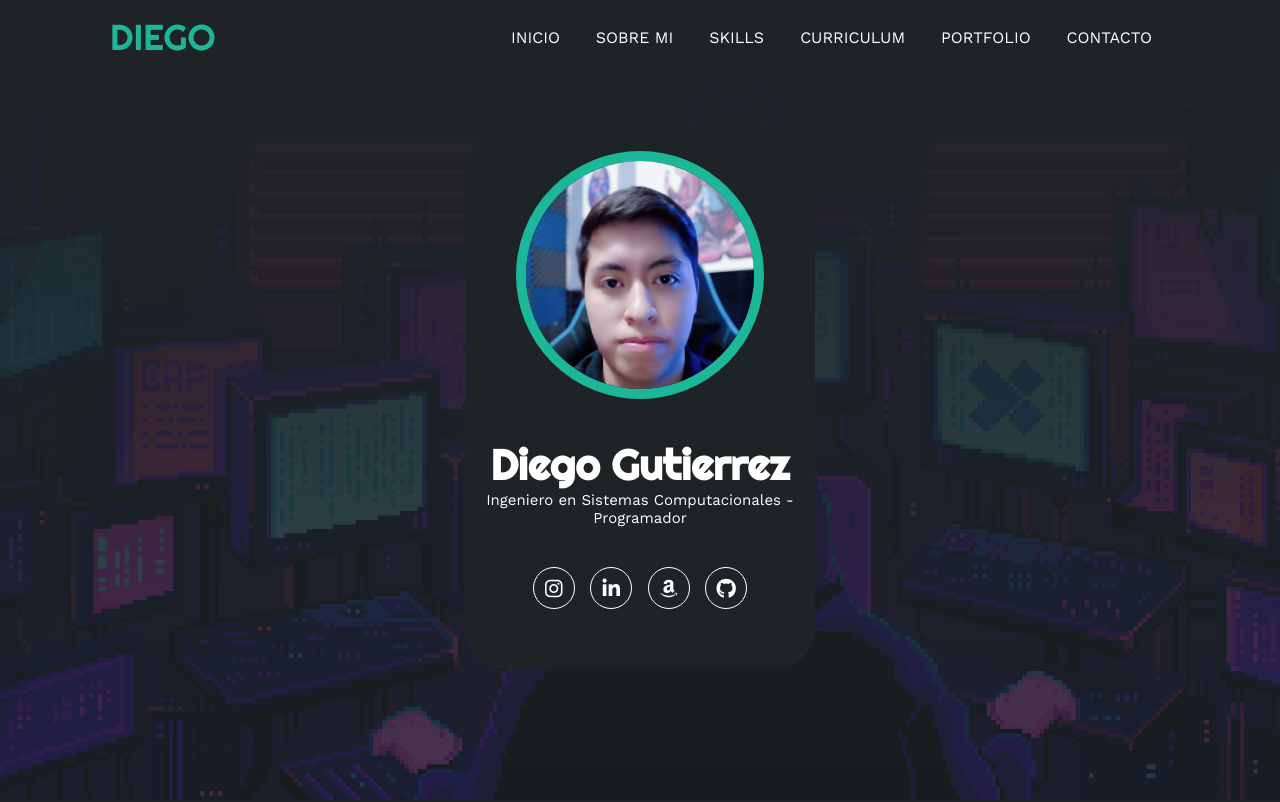
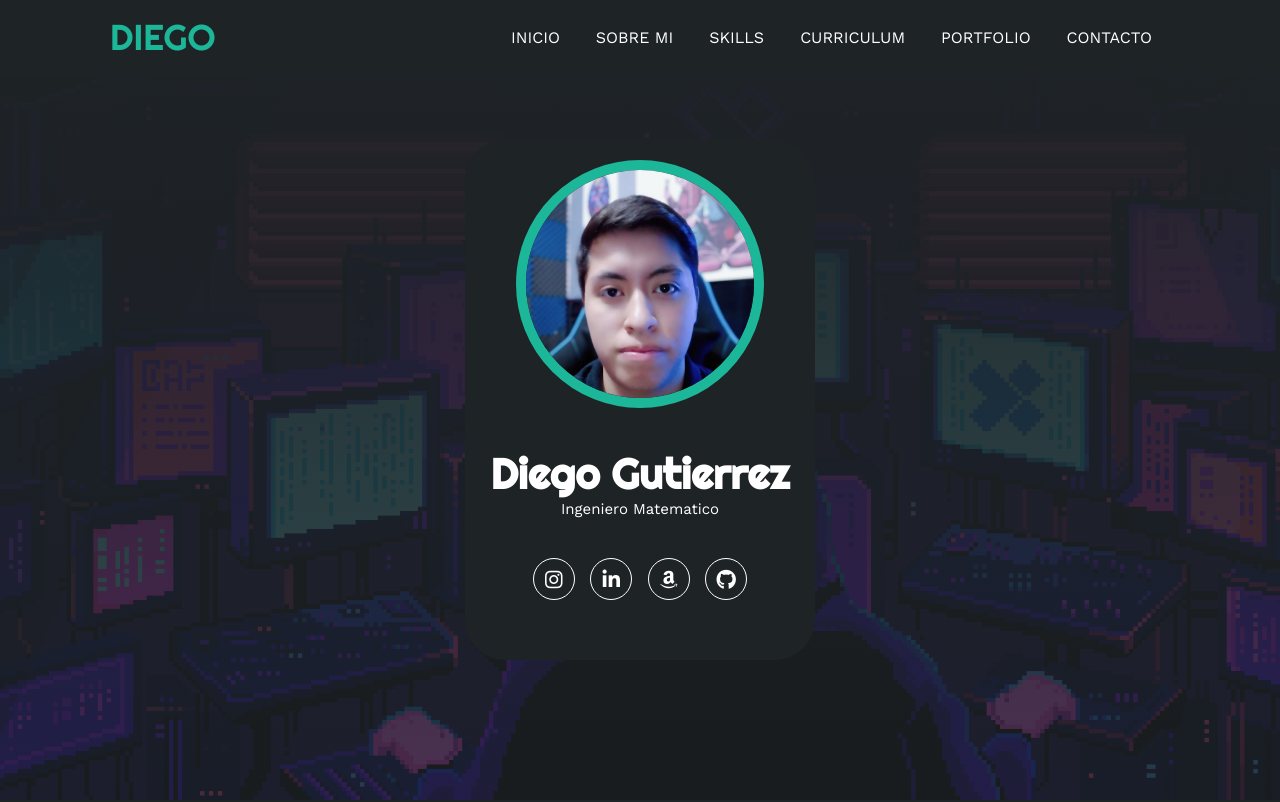
Before and after one commit to YeyosJones/YeyosJones.github.io, a plain HTML site: page index.html in a window 1280 px wide. Shown: the top 802 px of the page. Drawn offline with nearby package versions, Linux system fonts and the light colour scheme.

Commit message:
index.html

```diff
--- a/index.html
+++ b/index.html
@@ -38,7 +38,7 @@
                 <img src="img/hero.jpg" alt="">
             </div>
             <h1>Diego Gutierrez</h1>
-            <h2>Ingeniero en Sistemas Computacionales - Programador</h2>
+            <h2>Ingeniero Matematico</h2>
         <div class="redes">
             <a href="https://www.instagram.com/diegogutierrezbautista/" target="_blank"><i class="fa-brands fa-instagram"></i></a>
             <a href="https://www.linkedin.com/in/diego-gutierrez-bautista/" target="_blank"><i class="fa-brands fa-linkedin-in"></i></a>
```
